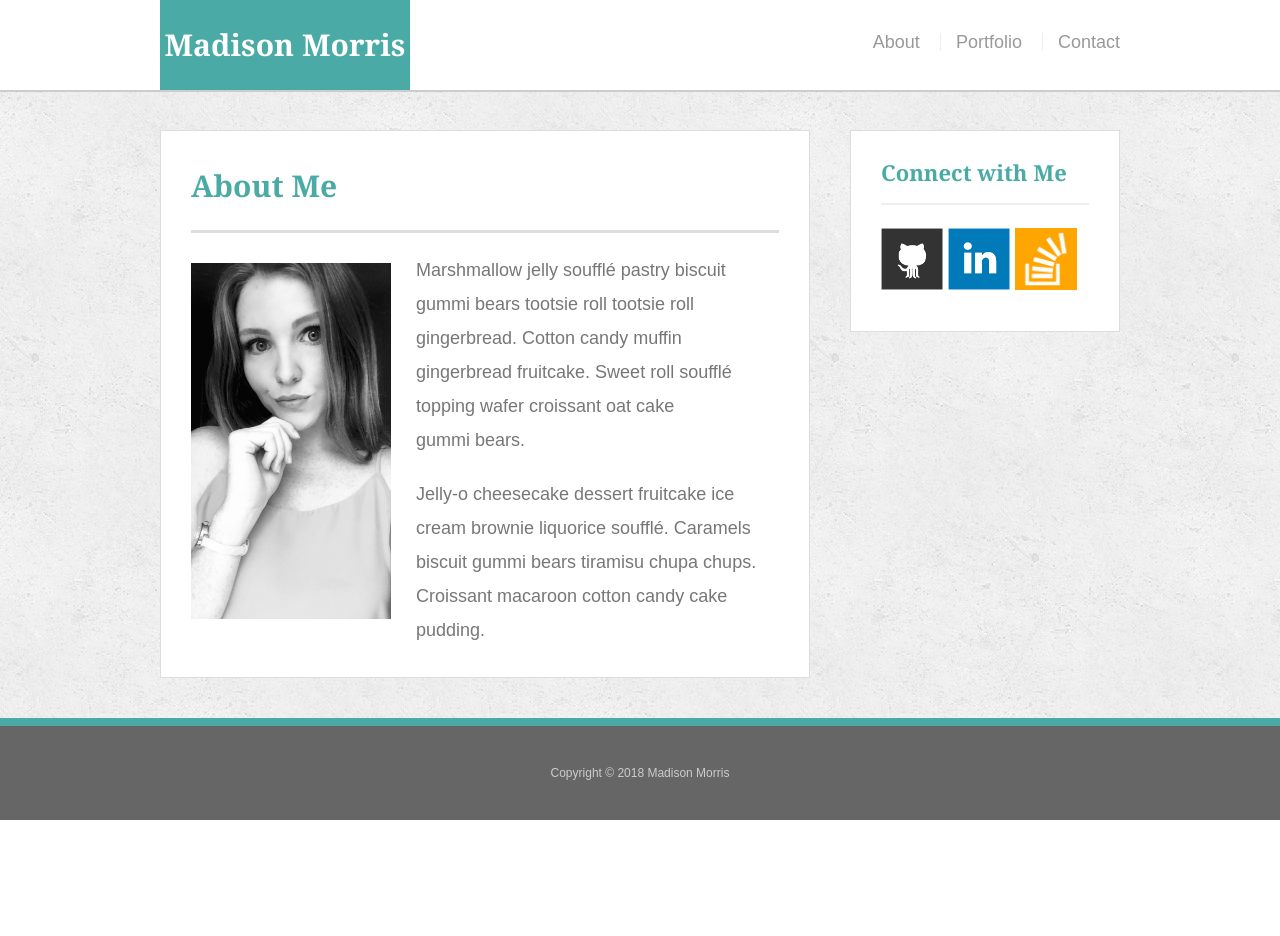
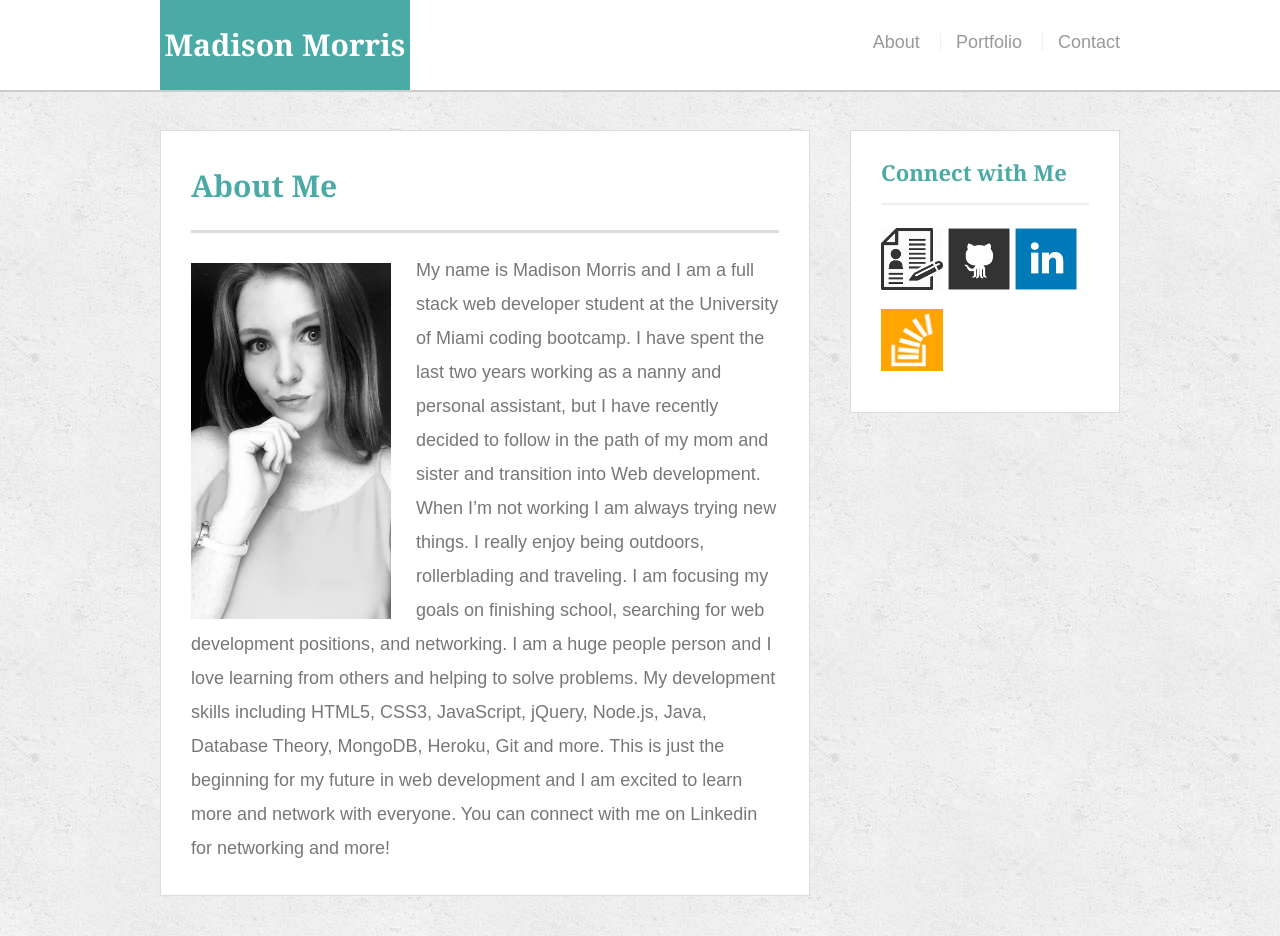
Before and after one commit to Morrisma14/Responsive.Portfolio, a plain HTML site: page index.html in a window 1280 px wide. Shown: the top 936 px of the page. Before the commit the page ends 820 px from the top, so only its background shows below. Drawn offline with Linux system fonts and the light colour scheme.

Commit message:
bio and resume

```diff
--- a/index.html
+++ b/index.html
@@ -27,16 +27,15 @@
 
       <img src="assets/images/portfolio.JPG" class="auth-image" alt="Your Name">
 
-      <p>Marshmallow jelly souffl&eacute; pastry biscuit gummi bears tootsie roll tootsie roll gingerbread. Cotton candy muffin gingerbread fruitcake. Sweet roll souffl&eacute; topping wafer croissant oat cake gummi&nbsp;bears.</p>
-
-      <p>Jelly-o cheesecake dessert fruitcake ice cream brownie liquorice souffl&eacute;. Caramels biscuit gummi bears tiramisu chupa chups. Croissant macaroon cotton candy cake pudding.</p>
+      <p>My name is Madison Morris and I am a full stack web developer student at the University of Miami coding bootcamp. I have spent the last two years working as a nanny and personal assistant, but I have recently decided to follow in the path of my mom and sister and transition into Web development. When I’m not working I am always trying new things. I really enjoy being outdoors, rollerblading and traveling.
+      I am focusing my goals on finishing school, searching for web development positions, and networking. I am a huge people person and I love learning from others and helping to solve problems. My development skills including HTML5, CSS3, JavaScript, jQuery, Node.js, Java, Database Theory, MongoDB, Heroku, Git and more. This is just the beginning for my future in web development and I am excited to learn more and network with everyone. You can connect with me on Linkedin for networking and more!  </p>
 
     </section>
 
     <section class="sidebar">
       <div id="connect">
         <h2>Connect with Me</h2>
-
+        <a href download="assets/resume/MadisonMorrisResume.doxc"><img src="assets/images/resume.png" class="social" alt="resume" /></a>
         <a href="https://github.com/Morrisma14"><img src="assets/images/github-128.png" class="social" alt="GitHub" /></a>
         <a href="https://www.linkedin.com/in/madison-morris-854a4b150/"><img src="assets/images/linkedin-128.png" class="social" alt="LinkedIn" /></a>
         <a href="https://stackoverflow.com/users/9185686/madsmorris"><img src="assets/images/stackoverflow-128.png" class="social" alt="Stack Overflow" /></a>
```
Also changed, not shown: contact.html (+1 -0 lines), portfolio.html (+1 -0 lines), assets/images/resume.png (added), 4 other files.
